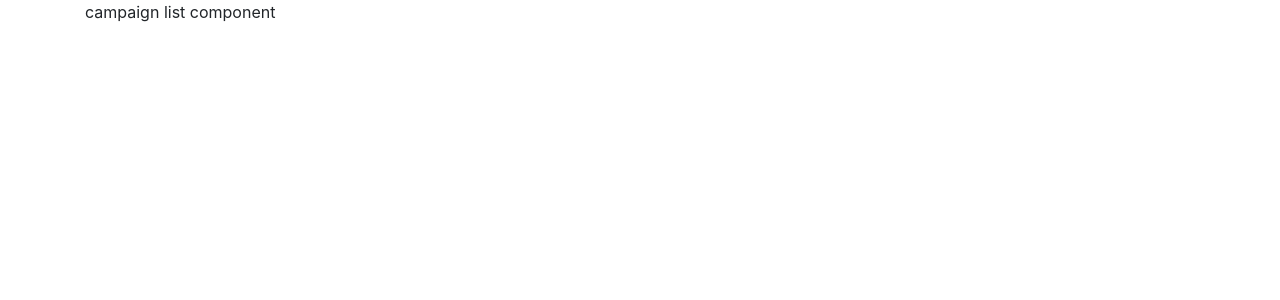
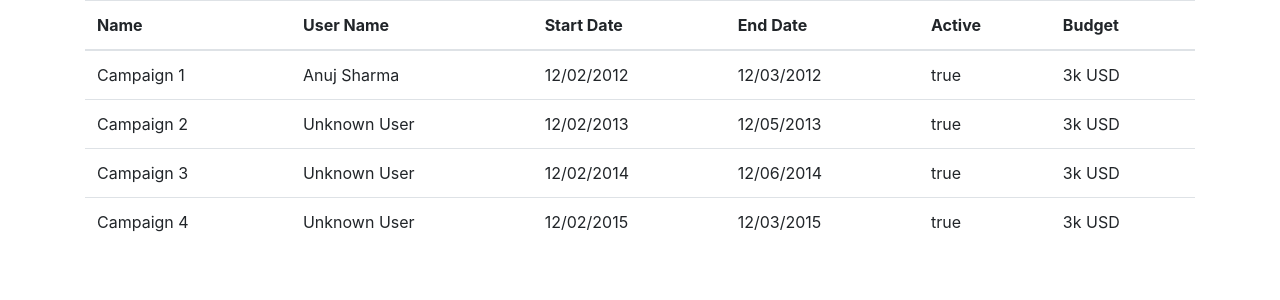
Before and after one commit to anujsharma-bbd/adword-demo, a React (Create React App) app: page /#/campaigns-list in a window 1280 px wide. Shown: the top 300 px of the page. Built offline with nearby package versions, Linux system fonts and the light colour scheme.

Commit message:
added sync routes

```diff
--- a/src/components/campaigns-list/campaigns-list.component.js
+++ b/src/components/campaigns-list/campaigns-list.component.js
@@ -1,13 +1,78 @@
 
 import React from 'react';
+import { connect } from 'react-redux';
+
 class CampaignsListComponent extends React.Component {
    constructor(props) { super(props); }
    render() {
       return (
          <div>
-            campaign list component
-         </div>
+            <div className="table-responsive">
+               <table className="table">
+                  <thead>
+                     <tr>
+                        <th>
+                           Name
+                        </th>
+
+                        <th>
+                           User Name
+                        </th>
+
+                        <th>
+                           Start Date
+                        </th>
+
+                        <th>
+                           End Date
+                        </th>
+
+                        <th>
+                           Active
+                        </th>
+
+                        <th>
+                           Budget
+                        </th>
+                     </tr>
+                  </thead>
+                  <tbody>
+                     {
+                        this.props.model.campaignsList.map((item, index) => {
+                           return (
+                              <tr key={index}>
+                                 <td>
+                                    {item.campaignName}
+                                 </td>
+                                 <td>
+                                    {item.userName}
+                                 </td>
+                                 <td>
+                                    {item.startDate}
+                                 </td>
+                                 <td>
+                                    {item.endDate}
+                                 </td>
+                                 <td>
+                                    {item.active.toString()}
+                                 </td>
+                                 <td>
+                                    {item.budget}
+                                 </td>
+                              </tr>
+                           )
+                        })
+                     }
+                  </tbody>
+               </table>
+            </div>
+         </div >
       );
    }
 }
-export default CampaignsListComponent;
+const mapStateToProps = (state) => {
+   return {
+      model: state.campaignModel
+   };
+}
+export default connect(mapStateToProps)(CampaignsListComponent);
--- a/src/routes.js
+++ b/src/routes.js
@@ -1,7 +1,8 @@
 import { HashRouter as Router, Route, Switch, Redirect } from 'react-router-dom';
 import React from 'react';
 import { notFound } from './components/not-found.component';
-import CampaignsListComponent from './components/campaigns-list/campaigns-list.component';
+import { asyncComponent } from './shared/asyncComponent';
+const AsyncCampaignsListComponent = asyncComponent(() => import('./components/campaigns-list/campaigns-list.component'));
 
 export const Routes = () => {
    return (
@@ -11,7 +12,7 @@ export const Routes = () => {
                <Route path='/' exact>
                   <Redirect to='/campaigns-list'></Redirect>
                </Route>
-               <Route path='/campaigns-list' exact component={CampaignsListComponent}></Route>
+               <Route path='/campaigns-list' exact component={AsyncCampaignsListComponent}></Route>
                <Route path='*' component={notFound}></Route>
             </Switch>
          </Router>
--- /dev/null
+++ b/src/shared/asyncComponent.js
@@ -0,0 +1,46 @@
+import React from 'react';
+
+export const asyncComponent = (importComponent) => {
+
+   class AsyncComponent extends React.Component {
+      constructor(props) {
+         super(props);
+         this.state = {
+            component: null,
+            isLoading: true
+         };
+      }
+      // async componentDidMount() {
+      //    const { default: component } = await importComponent();
+      //    this.setState({
+      //       component: null
+      //    });
+      // }
+      // adding feature of loading/spinner untill coponent gets loaded
+      componentDidMount() {
+         this.setState({
+            isLoading: true
+         });
+         importComponent().then(({ default: component }) => {
+            this.setState({
+               component: component,
+               isLoading: false
+            });
+         }).catch((err) => {
+            this.setState({
+               component: null,
+               isLoading: false
+            });
+         });
+
+      }
+      render() {
+         const { component: D, isLoading } = this.state;
+         return (
+            D ? <D {...this.props} /> : isLoading ? <div> loading ...</div> : null
+         );
+      }
+
+   }
+   return AsyncComponent;
+}
--- a/src/store/initial-state.js
+++ b/src/store/initial-state.js
@@ -1,5 +1,7 @@
-export const initialState = () => {
-   return {
-      campaignsList: []
-   };
-}
+export const initialState = {
+   campaignsList: [
+      { campaignName: 'Campaign 1', userName: 'Anuj Sharma', startDate: '12/02/2012', endDate: '12/03/2012', active: true, budget: '3k USD' },
+      { campaignName: 'Campaign 2', userName: 'Unknown User', startDate: '12/02/2013', endDate: '12/05/2013', active: true, budget: '3k USD' },
+      { campaignName: 'Campaign 3', userName: 'Unknown User', startDate: '12/02/2014', endDate: '12/06/2014', active: true, budget: '3k USD' },
+      { campaignName: 'Campaign 4', userName: 'Unknown User', startDate: '12/02/2015', endDate: '12/03/2015', active: true, budget: '3k USD' }]
+};
```
